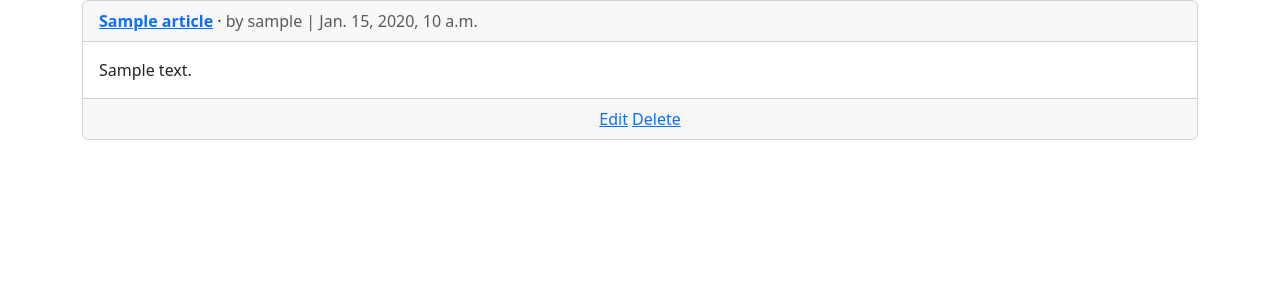
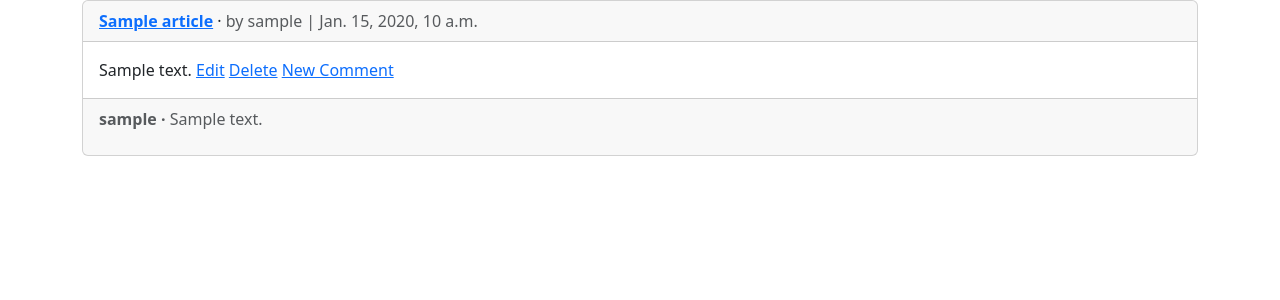
Before and after one commit to selahf/newspaper-app, a Django app: page /articles/ in a window 1280 px wide. Shown: the part 56-356 px from the top of the page. Run offline with Django 5.2, Linux system fonts and the light colour scheme; a user stored in the database is signed in; tables that the repository leaves empty hold one stand-in row (values such as "Sample post").

Commit message:
Adding comment functionality

```diff
--- a/articles/models.py
+++ b/articles/models.py
@@ -16,3 +16,17 @@ class Article(models.Model):
 
     def get_absolute_url(self):
         return reverse("article_detail", kwargs={"pk": self.pk})
+
+class Comment(models.Model):
+    article = models.ForeignKey(Article, on_delete = models.CASCADE)
+    comment = models.CharField(max_length = 140)
+    author = models.ForeignKey(
+        settings.AUTH_USER_MODEL,
+        on_delete = models.CASCADE
+    )
+
+    def __str__(self):
+        return self.comment
+
+    def get_absolute_url(self):
+        return reverse("article_list")
--- a/articles/views.py
+++ b/articles/views.py
@@ -2,10 +2,13 @@ from django.contrib.auth.mixins import (
     LoginRequiredMixin,
     UserPassesTestMixin
 )
-from django.views.generic import ListView, DetailView
+from django.views import View
+from django.views.generic import ListView, DetailView, FormView
+from django.views.generic.detail import SingleObjectMixin
 from django.views.generic.edit import UpdateView, DeleteView, CreateView
-from django.urls import reverse_lazy
+from django.urls import reverse_lazy, reverse
 from .models import Article
+from .forms import CommentForm
 
 class ArticleCreateView(LoginRequiredMixin, CreateView):
     model = Article
@@ -22,13 +25,47 @@ class ArticleCreateView(LoginRequiredMixin, CreateView):
         form.instance.author = self.request.user
         return super().form_valid(form)
 
+class CommentGet(DetailView):
+    model = Article
+    template_name = "article_detail.html"
+
+    def get_context_data(self, **kwargs):
+        context = super().get_context_data(**kwargs)
+        context["form"] = CommentForm()
+        return context
+
+class CommentPost(SingleObjectMixin, FormView):
+    model = Article
+    form_class = CommentForm
+    template_name = "article_detail.html"
+
+    def post(self, request, *args, **kwargs):
+        self.object = self.get_object()
+        return super().post(request, *args, **kwargs)
+
+    def form_valid(self, form):
+        comment = form.save(commit = False)
+        comment.article = self.object
+        comment.author = self.request.user
+        comment.save()
+        return super().form_valid(form)
+
+    def get_success_url(self):
+        article = self.object
+        return reverse("article_detail", kwargs = {"pk": article.pk})
+
 class ArticleListView(LoginRequiredMixin, ListView):
     model = Article
     template_name = "article_list.html"
 
 class ArticleDetailView(LoginRequiredMixin, DetailView):
-    model = Article
-    template_name = "article_detail.html"
+    def get(self, request, *args, **kwargs):
+        view = CommentGet.as_view()
+        return view(request, *args, **kwargs)
+
+    def post(self, request, *args, **kwargs):
+        view = CommentPost.as_view()
+        return view(request, *args, **kwargs)
 
 class ArticleUpdateView(LoginRequiredMixin, UserPassesTestMixin, UpdateView):
     model = Article
--- a/templates/article_list.html
+++ b/templates/article_list.html
@@ -14,12 +14,21 @@
     </div>
     <div class="card-body">
         {{ article.body }}
-    </div>
-    <div class="card-footer text-center text-muted">
         {% if article.author.pk == request.user.pk %}
         <a href="{% url 'article_edit' article.pk %}">Edit</a>
         <a href="{% url 'article_delete' article.pk %}">Delete</a>
         {% endif %}
+        <a href="{{ article.get_absolute_url }}">New Comment</a>
+    </div>
+    <div class="card-footer text-muted">
+        {% for comment in article.comment_set.all %}
+        <p>
+            <span class="fw-bold">
+                {{ comment.author }} &middot;
+            </span>
+                {{ comment }}
+        </p>
+        {% endfor %}
     </div>
 </div>
 <br />
```
Also changed, not shown: articles/admin.py (+7 -1 lines), articles/forms.py (added, +7 -0 lines), templates/article_detail.html (+14 -0 lines), articles/migrations/0002_comment.py (added).
